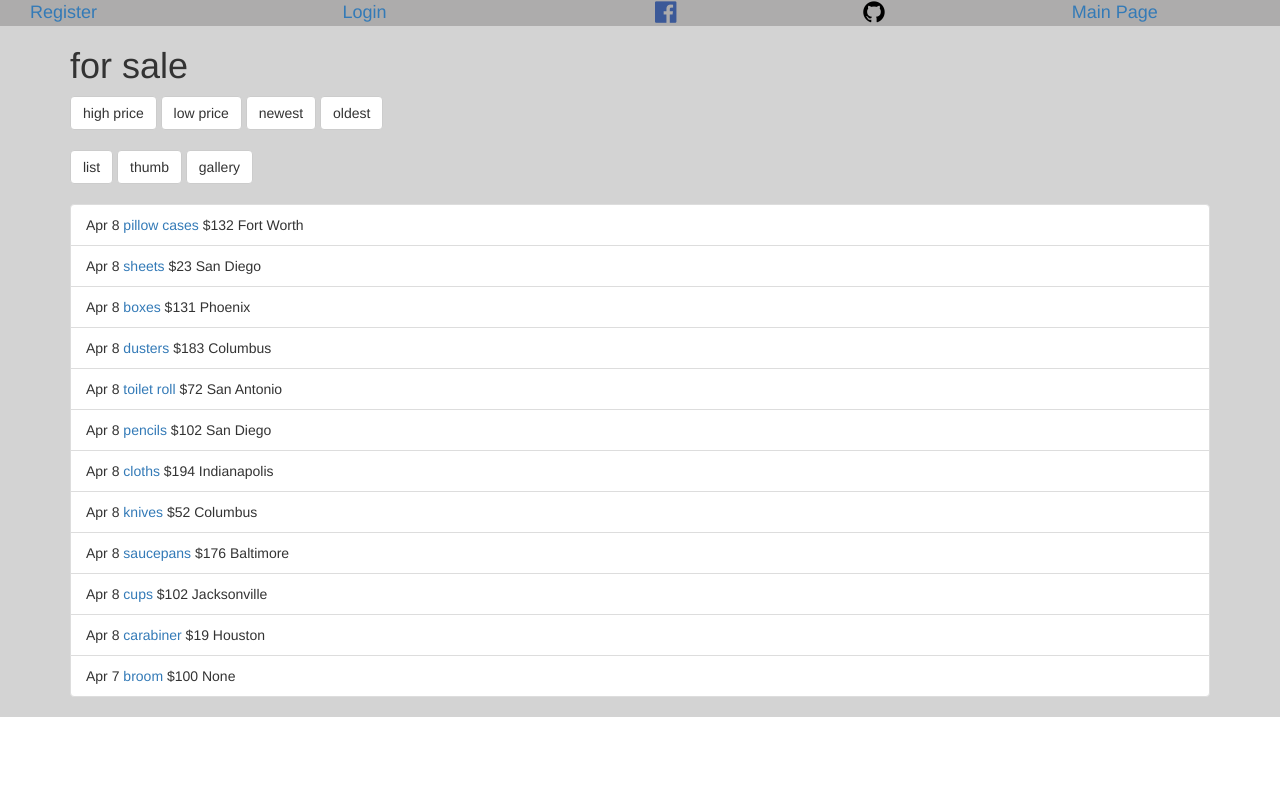
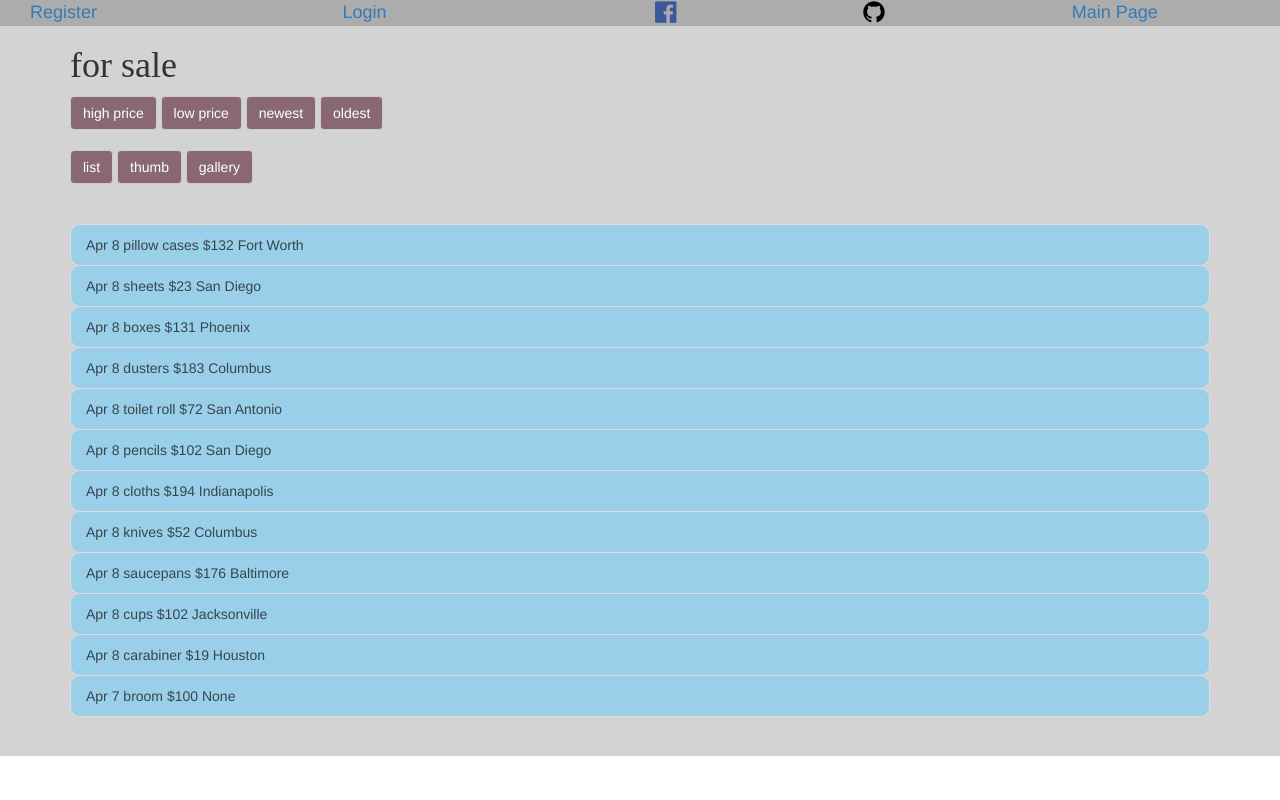
Before and after one commit to AaronScruggs/new_fred, a Django app: page /category/1/ in a window 1280 px wide. Run offline with Django 3.2, Linux system fonts and the light colour scheme; data comes from the database, SQL or seed files in the repository; parts of the project's set-up code (start-up, migrations or seed data) failed here and were passed over; some libraries are stand-ins or nearby versions.

Commit message:
Added styling to product pages

```diff
--- a/advertisements/templates/advertisements/category.html
+++ b/advertisements/templates/advertisements/category.html
@@ -3,7 +3,7 @@
 
 {% block content %}
 
-    <h1>{{ category.title }}</h1>
+    <span class="title_text"><h1>{{ category.title }}</h1></span>
 
 
     <div class="btn-group" role="group">
@@ -23,34 +23,46 @@
 <br>
     <br>
 <div class="list-group">
+<br>
     {% for ad in advertisements %}
 
 
         {% if view == "thumb" or view == "gallery" %}
-            <li  class="list-group-item">
+            <li  class="list-group-item ad_listing">
+            <a href="{% url 'ads:advertisement_detail' ad.id %}">
+
             {% if ad.image and view == "thumb" %}
                 <img src="{{ ad.image.url }}" height="100" width="100">
             {% elif ad.image and view == "gallery" %}
                <div> <img src="{{ ad.image.url }}" height="400" width="400"></div>
             {% endif %}
+
+            <span class="dark_text">
             {{ ad.display_date }}
-            <a href="{% url 'ads:advertisement_detail' ad.id %}"> {{ ad.title }}</a>
+
+             {{ ad.title }}
             {% if ad.price %}
                 ${{ ad.price }}
             {% endif %}
              {{ ad.city }}
                 <br>
+            </span>
+            </a>
             </li>
 
         {% else %}
-            <li  class="list-group-item">
+            <li  class="list-group-item ad_listing">
+            <a href="{% url 'ads:advertisement_detail' ad.id %}">
+            <span class="dark_text">
             {{ ad.display_date }}
-            <a href="{% url 'ads:advertisement_detail' ad.id %}"> {{ ad.title }}</a>
+             {{ ad.title }}
             {% if ad.price %}
                 ${{ ad.price }}
             {% endif %}
              {{ ad.city }}
                 <br>
+            </span>
+            </a>
             </li>
 
         {% endif %}
@@ -58,6 +70,7 @@
 
 
     {% endfor %}
+<br>
 
 </div>
     {% bootstrap_pagination page_obj %}
--- a/global/css/advertisment_styles.css
+++ b/global/css/advertisment_styles.css
@@ -1,4 +1,8 @@
 h2 {
+    font-family: Chalkduster;
+}
+
+.title_text {
     font-family: Chalkduster;
 }
 
@@ -34,6 +38,27 @@
     background-color: #9acfea;
     border-radius: 30px;
     border-top-radius: 4px;
+}
+
+.ad_listing {
+    background-color: #9acfea;
+    border-radius: 10px;
+}
+
+.ad_text {
+    font-size: 14px;
+    font-family: inherit;
+    font-weight: 400;
+    line-height: 1.1;
+}
+
+.sort_button {
+    color: white;
+}
+
+.btn-default {
+    color: white;
+    background-color: #8A6775;
 }
 
 .category_text {
@@ -81,7 +106,7 @@
 }
 
 .dark_text {
-    color: #486069;
+    color: #35464D;
 }
 
 .header_bar {
```
Also changed, not shown: 1 other file.
